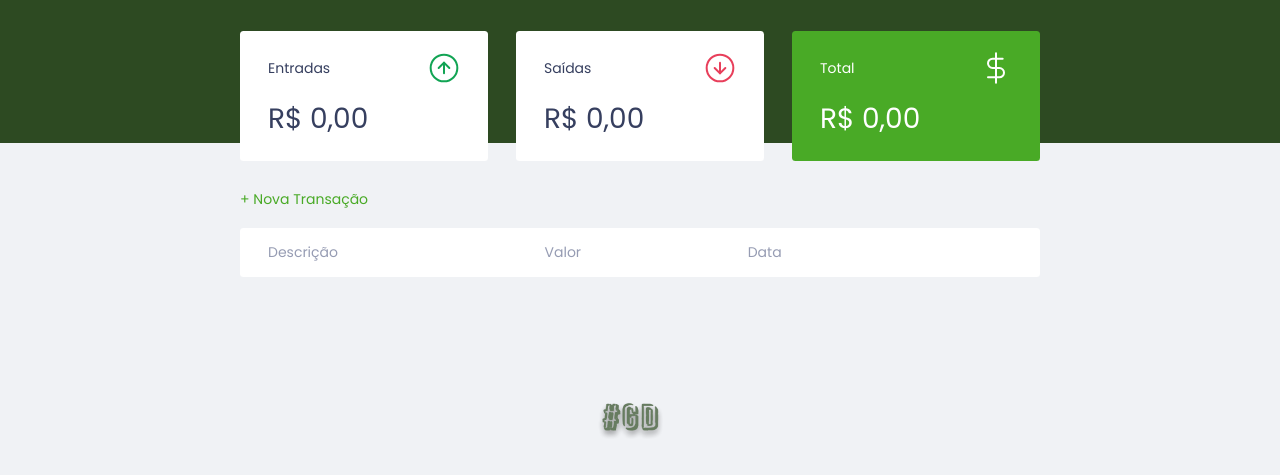
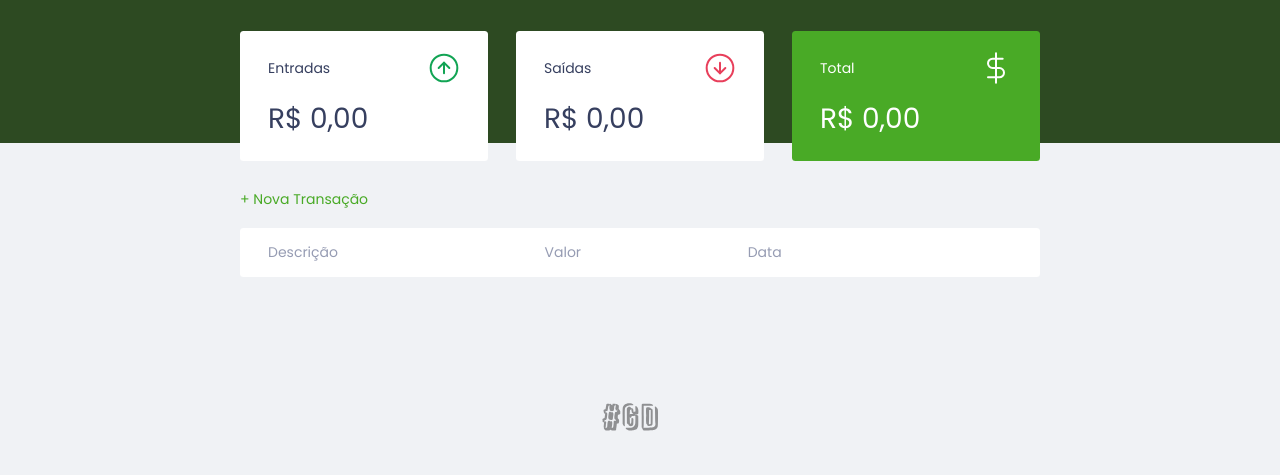
Before and after one commit to gibadalcin/Dev.finance, a plain HTML site: page index.html in a window 1280 px wide. Shown: the part 55-530 px from the top of the page. Drawn offline with Linux system fonts and the light colour scheme.

Commit message:
final logo update3

```diff
--- a/index.html
+++ b/index.html
@@ -121,7 +121,7 @@
     </div>
 
     <footer>
-        <p><img id="logo" src="./assets/nlv.png" alt="Design by"></p>
+        <p><img id="logo" src="./assets/nlv.svg" alt="Design by"></p>
     </footer>
 
     <script src="./scripts.js"></script>
--- a/style.css
+++ b/style.css
@@ -283,7 +283,7 @@ input {
 footer {
     text-align: center;
     padding: 4rem 0 2rem;
-    opacity:0.7;
+    opacity:0.4;
 }
 
 #logo {
```
Also changed, not shown: assets/nlv.svg (added).
